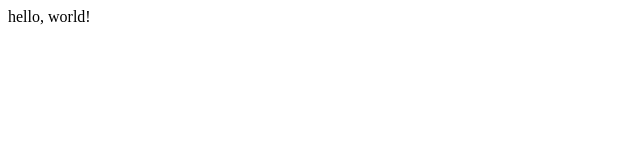
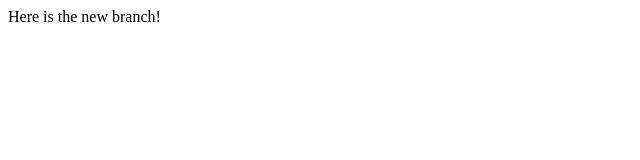
Before and after one commit to dennyhuy/lecture1, a plain HTML site: page index.html in a window 1280 px wide. Shown: the full height of the page, 0-640 px from the left. Drawn offline with Linux system fonts and the light colour scheme.

Commit message:
new branch content

```diff
--- a/index.html
+++ b/index.html
@@ -4,6 +4,6 @@
         <title>New page</title>
     </head>
     <body>
-        hello, world!
+        Here is the new branch!
     </body>
 </html>
```
